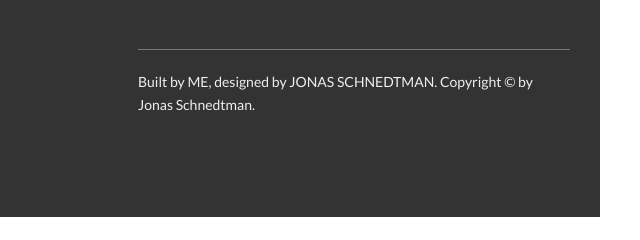
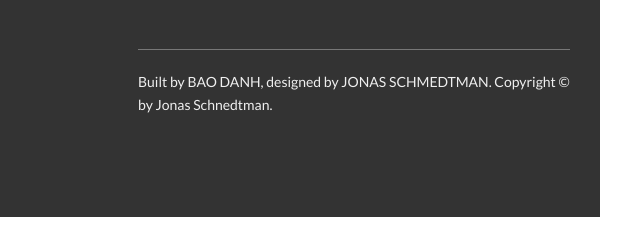
Before and after one commit to baodanh/natours, a website: page index.html in a window 1280 px wide. Shown: the part 5694-5934 px from the top of the page, 640-1280 px from the left. Drawn offline with Linux system fonts and the light colour scheme.

```diff
--- a/index.html
+++ b/index.html
@@ -358,7 +358,7 @@
       </div>
       <div class="col-1-of-2">
         <p class="footer__copyright">
-          Built by <a href="#" class="footer__link">me</a>, designed by <a href="#" class="footer__link">Jonas Schnedtman</a>. Copyright &copy; by Jonas Schnedtman.
+          Built by <a href="#" class="footer__link">Bao Danh</a>, designed by <a href="#" class="footer__link">Jonas Schmedtman</a>. Copyright &copy; by Jonas Schnedtman.
         </p>
 
       </div>
```
